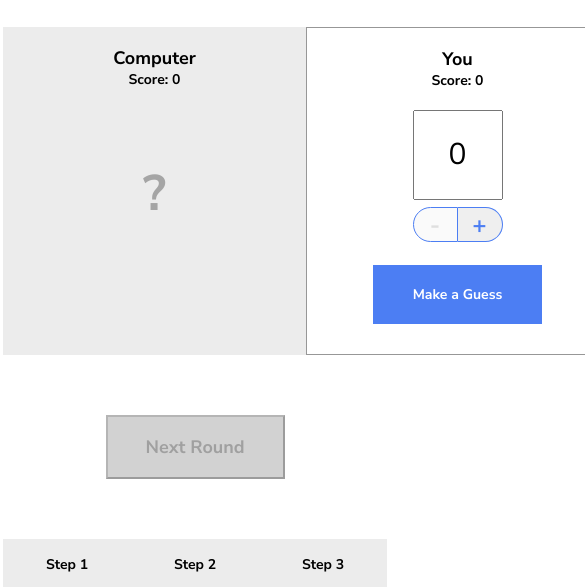
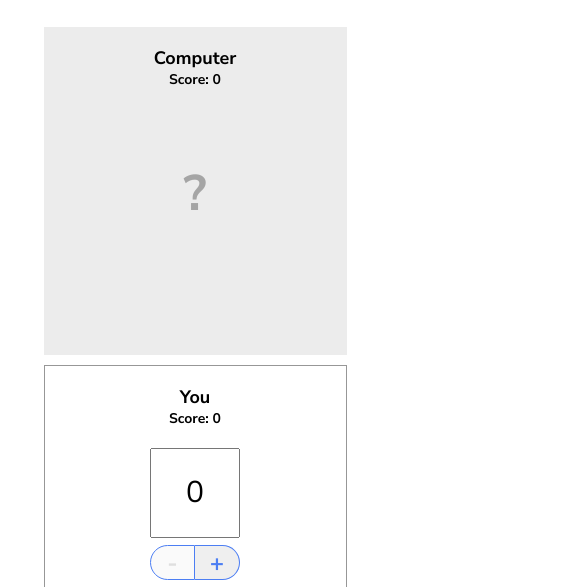
Before and after one commit to ChristianTraxler/Number-Guesser, a plain HTML site: page index.html in a window 390 px wide. Shown: the part 187-774 px from the top of the page, 585 px wide, since content can reach past the window. Drawn offline with Linux system fonts and the light colour scheme.

Commit message:
Update index file
linked responsive page to index page

```diff
--- a/index.html
+++ b/index.html
@@ -5,6 +5,7 @@
     <title>Number Guesser</title>
     <link href="https://fonts.googleapis.com/css?family=Nunito+Sans:400,700" rel="stylesheet">
     <link rel="stylesheet" href="./style.css">
+		<link rel="stylesheet" href="./responsive.css"
   </head>
   <body>
     <div class="game-container">
```
